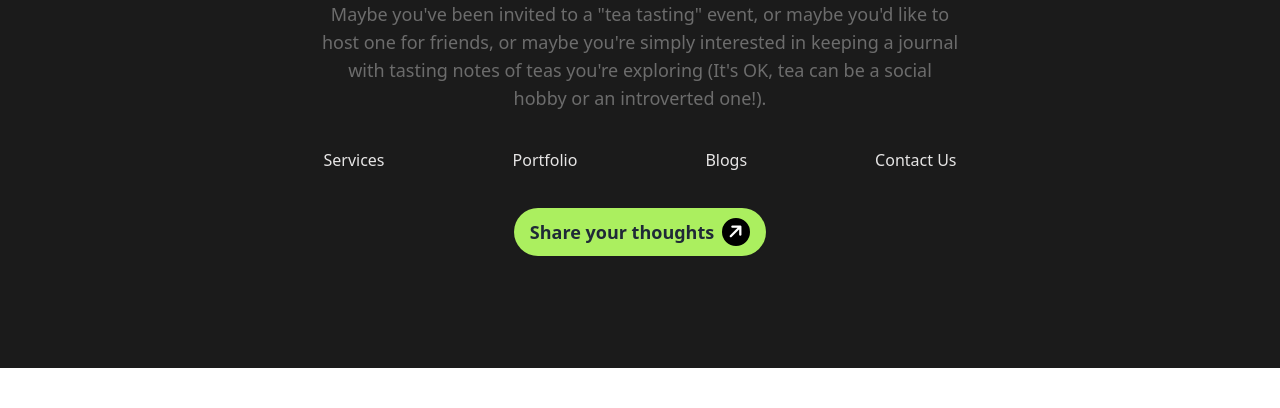
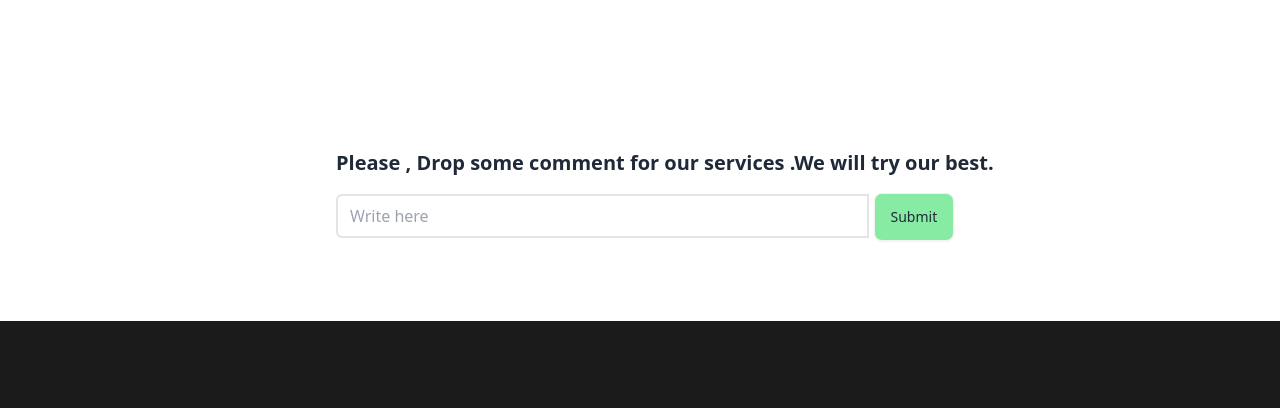
Before and after one commit to SAJID-AFNAN/ChaKhor, a plain HTML site: page index.html in a window 1280 px wide. Shown: the part 924-1332 px from the top of the page. Before the commit the page ends 1292 px from the top, so only its background shows below. Drawn offline with nearby package versions, Linux system fonts and the light colour scheme.

Commit message:
finished

```diff
--- a/index.html
+++ b/index.html
@@ -22,6 +22,7 @@
             font-family: "Manrope", 'sans-serif';
         }
     </style>
+
 </head>
 
 <body>
@@ -70,8 +71,8 @@
         </nav>
     </header>
 
-    <main>
-        <!-- Featured Products Section -->
+    <main class="md:w-[80%] mx-auto w-[85%]">
+        <!-- Featured Products Section  -->
         <section class="py-16 md:py-32">
             <!-- title -->
             <div class="text-center">
@@ -103,6 +104,28 @@
                     <img class="mx-auto" src="./images/tea-4.png" alt="">
                     <h1 class="md:text-2xl text-xl font-bold mt-7 mb-3">Green Tea</h1>
                     <p class="md:text-lg text-sm text-[#777777]">Creamer could be replaced <br> by fresh milk</p>
+                </div>
+            </div>
+        </section>
+
+        <!-- Feed back section -->
+        <section class="justify-center items-center mx-auto my-16 pl-48 ">
+            <div class="bg-[#FFF] p-4 rounded-xl mb-6 ">
+                <p class="text-xl font-bold mx-auto pb-4">Please , Drop some comment for our services .We will try our
+                    best. </p>
+                <input id="coupon-input" class="py-2 pl-3 rounded-l-md border-2 border-zinc-200 w-2/3 " type="text"
+                    placeholder="Write here" name="" id="">
+
+                <label for="my_modal_6" class="btn bg-[#87eba4] font-medium">Submit</label>
+            </div>
+
+            <input type="checkbox" id="my_modal_6" class="modal-toggle" />
+            <div class="modal" role="dialog">
+                <div class="modal-box">
+                    <p class="py-4 text-2xl font-bold">Thanks for feedback</p>
+                    <div class="modal-action">
+                        <label for="my_modal_6" class="btn">close</label>
+                    </div>
                 </div>
             </div>
         </section>
```
Also changed, not shown: images/arrow.png (added), images/banner.png (added), images/bg_cup.png (added), images/circles.png (added), images/client.png (added), images/cup.png (added), images/fresh-1.png (added), images/fresh-2.png (added), images/news-1.png (added), images/news-2.png (added), images/news-3.png (added), images/tea-1.png (added), images/tea-2.png (added), images/tea-3.png (added), 1 more files, 1 other file.
